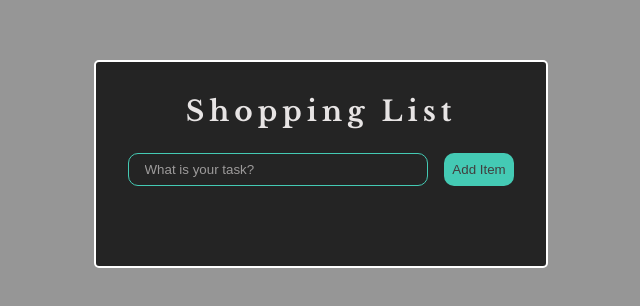
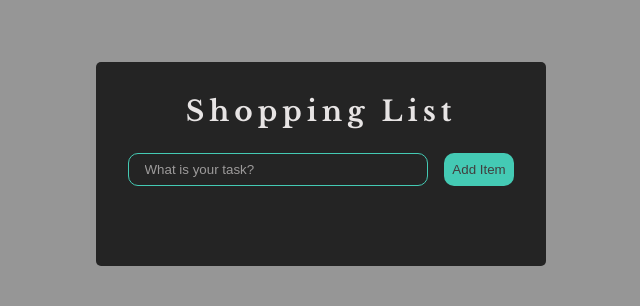
Before and after one commit to gabrielatwell1987/react_todo, a React (Vite) app: page / in a window 1280 px wide. Shown: the part 276-582 px from the top of the page, without its empty margins (319-959 px from the left). Built offline with nearby package versions, Linux system fonts and the light colour scheme; a web font is replaced by a local one.

Commit message:
Update index.css

```diff
--- a/src/index.css
+++ b/src/index.css
@@ -42,7 +42,7 @@ h1 {
   margin-top: 5rem;
   padding: 2rem;
   border-radius: 5px;
-  border: 2px solid white;
+/*   border: 2px solid white; */
   font-weight: 600;
   box-sizing: border-box;
 }
```
